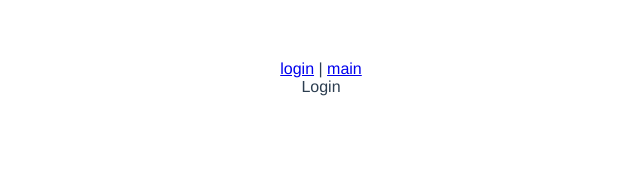
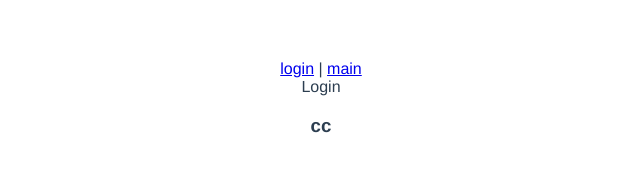
Before and after one commit to Che-guangqing/vue3-ts-cms, a Vue app: page /#/login in a window 1280 px wide. Shown: the top 187 px of the page, without its empty margins (319-959 px from the left). Built offline with nearby package versions, Linux system fonts and the light colour scheme.

Commit message:
集成vuex

```diff
--- a/package.json
+++ b/package.json
@@ -14,7 +14,8 @@
     "core-js": "^3.8.3",
     "register-service-worker": "^1.7.2",
     "vue": "^3.2.13",
-    "vue-router": "^4.0.13"
+    "vue-router": "^4.0.13",
+    "vuex": "^4.0.2"
   },
   "devDependencies": {
     "@typescript-eslint/eslint-plugin": "^5.4.0",
--- a/src/main.ts
+++ b/src/main.ts
@@ -3,5 +3,6 @@ import App from './App.vue'
 import './registerServiceWorker'
 
 import router from './router'
+import store from './store'
 
-createApp(App).use(router).mount('#app')
+createApp(App).use(router).use(store).mount('#app')
--- /dev/null
+++ b/src/store/index.ts
@@ -0,0 +1,14 @@
+import { createStore } from 'vuex'
+
+const store = createStore({
+  state: () => {
+    return {
+      name: 'cc'
+    }
+  },
+  mutations: {},
+  getters: {},
+  actions: {}
+})
+
+export default store
--- a/src/views/login/login.vue
+++ b/src/views/login/login.vue
@@ -1,5 +1,8 @@
 <template>
-  <div>Login</div>
+  <div>
+    Login
+    <h3>{{ $store.state.name }}</h3>
+  </div>
 </template>
 <script lang="ts">
 import { defineComponent } from 'vue'
```
Also changed, not shown: 1 other file (tests, documents, lock files or other folders).
